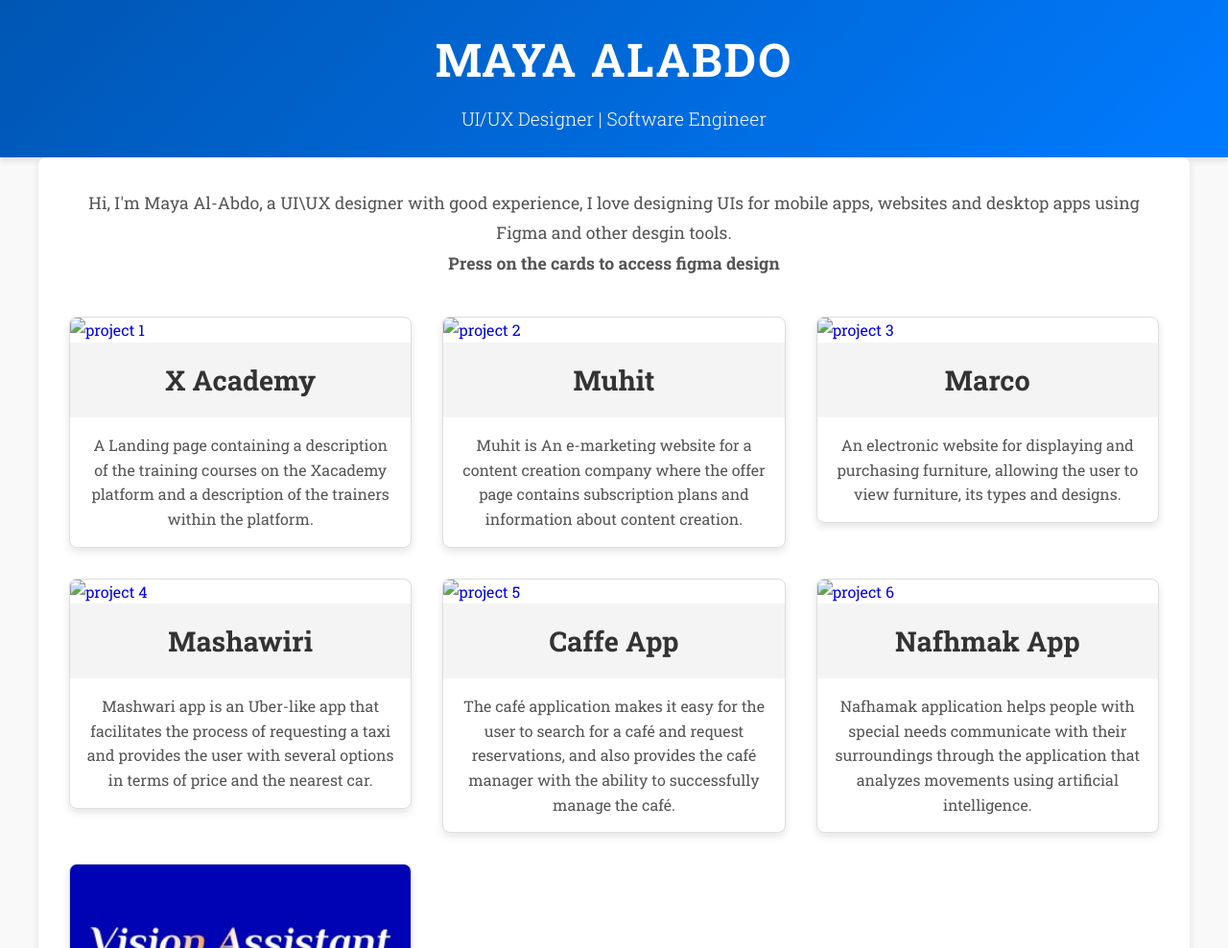
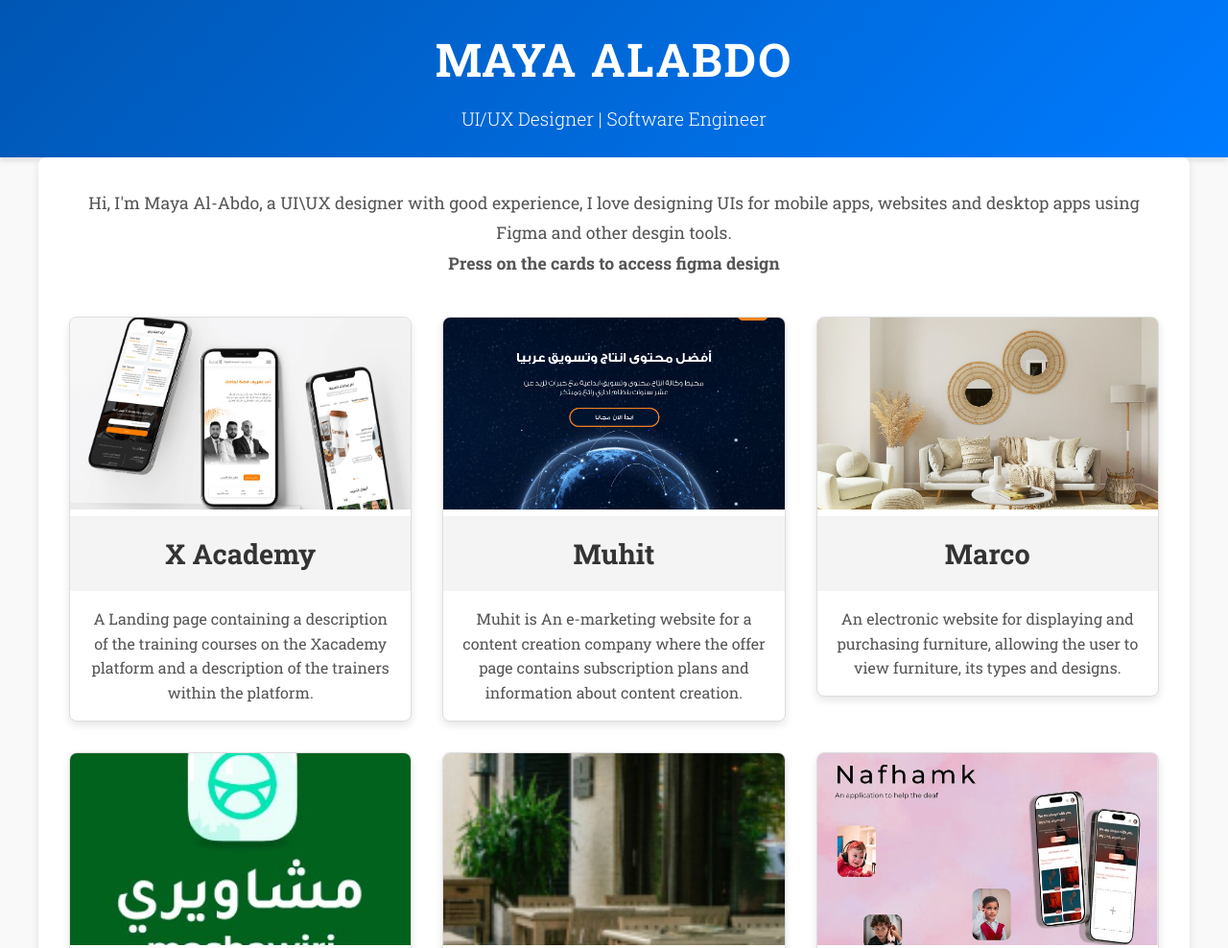
Before and after one commit to MayaAlabdo/myportofolio, a plain HTML site: page index.html in a window 1280 px wide. Shown: the top 988 px of the page at 96% size. Drawn offline with Linux system fonts and the light colour scheme; files whose address does not match are found by name; a web font is replaced by a local one.

Commit message:
Update index.html

```diff
--- a/index.html
+++ b/index.html
@@ -25,37 +25,37 @@
         <section class="projects">
             <a href="https://www.behance.net/gallery/211333305/X-Academy-landing-page?tracking_source=for_you_logged_in_feed_published" target="_blank" style="text-decoration: none;"> <div class="project">
 
-                <img src="images/focalx1.jpg" alt="project 1">
+                <img src="focalx1.jpg" alt="project 1">
                 <h3>X Academy</h3>
                 <p>A Landing page containing a description of the training courses on the Xacademy platform and a description of the trainers within the platform.</p>
             </div> </a>
             <a href="https://www.figma.com/design/oFZjijHV3rGhZz44vb3BjX/Muhit-2?node-id=1-4977&t=D7LwHDwpPAUEJOXG-0" target="_blank" style="text-decoration: none;"> <div class="project">
 
-                <img src="images/muhit.png" alt="project 2">
+                <img src="muhit.png" alt="project 2">
                 <h3>Muhit</h3>
                 <p>Muhit is An e-marketing website for a content creation company where the offer page contains subscription plans and information about content creation. </p>
             </div> </a>
             <a href="https://www.figma.com/design/gpg4zj2yAJuvIEdEGgp653/Untitled?node-id=0-4&t=hTAfpxSU3UIIm53o-0" target="_blank" style="text-decoration: none;"> <div class="project">
 
-                <img src="images/marco.jpg" alt="project 3">
+                <img src="marco.jpg" alt="project 3">
                 <h3>Marco</h3>
                 <p>An electronic website for displaying and purchasing furniture, allowing the user to view furniture, its types and designs.</p>
             </div> </a>
             <a href="https://www.figma.com/design/hFx1KmYhqYquPD6t6Vrt52/Taxi-application?node-id=0-1&p=f&t=71uS456OsEQdiycA-0" target="_blank" style="text-decoration: none;"> <div class="project">
 
-                <img src="images/mashawiri.jpg" alt="project 4">
+                <img src="mashawiri.jpg" alt="project 4">
                 <h3>Mashawiri</h3>
                 <p>Mashwari app is an Uber-like app that facilitates the process of requesting a taxi and provides the user with several options in terms of price and the nearest car.</p>
             </div> </a>
             <a style="text-decoration: none;" target="_blank" href="https://www.figma.com/design/1dmXp4KexrleJZoLDpQaZA/caffe?node-id=0-1&p=f&t=ivxk9d6puBTfnTZq-0"> <div class="project">
 
-                <img src="images/caffe.jpg" alt="project 5">
+                <img src="caffe.jpg" alt="project 5">
                 <h3>Caffe App</h3>
                 <p>The café application makes it easy for the user to search for a café and request reservations, and also provides the café manager with the ability to successfully manage the café.</p>
             </div> </a>
           <a style="text-decoration: none;" target="_blank" href="https://www.figma.com/design/3VkHLc1ug6v95bYMveSOjj/Untitled?node-id=16-8454&p=f&t=G0E9YLwuz0ksazYr-0">  <div class="project">
 
-                <img src="images/nafhmk.jpg" alt="project 6">
+                <img src="nafhmk.jpg" alt="project 6">
                 <h3>Nafhmak App</h3>
                 <p>Nafhamak application helps people with special needs communicate with their surroundings through the application that analyzes movements using artificial intelligence.</p>
             </div> </a>
```
